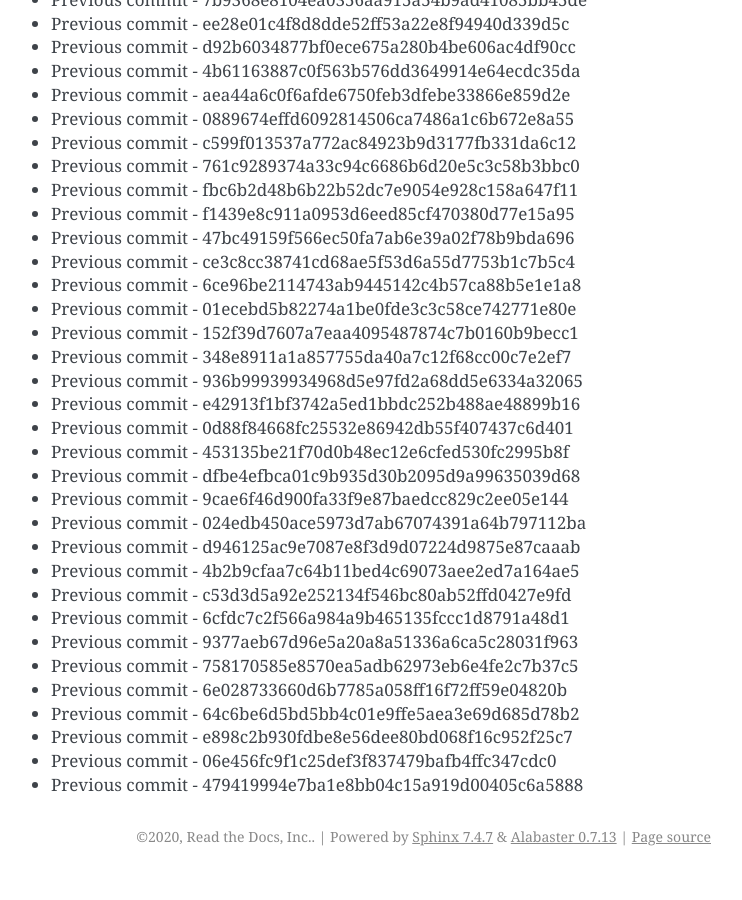
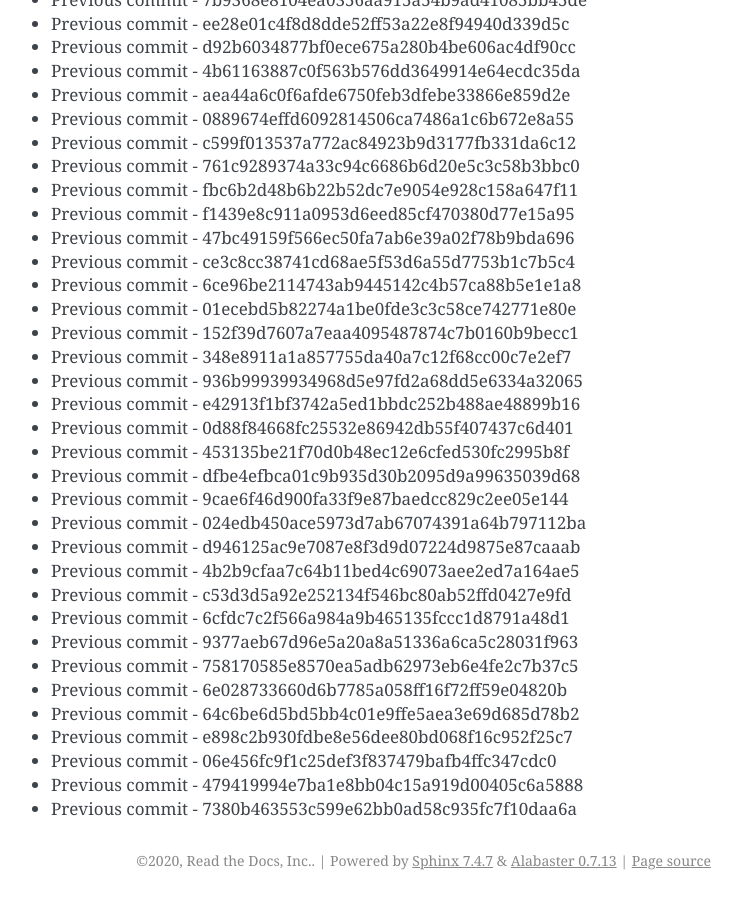
Before and after one commit to readthedocs/rtd-git-stresstest, a Sphinx documentation site: the page built from docs/updates.rst, in a window 1280 px wide and 900 px high, scrolled down 14220 px. Shown: the whole window, without its empty margins (399-1141 px from the left). Built offline with Sphinx 7.4.7, drawn with Linux system fonts in a browser that asks for light colours; before the commit the page ends 15096 px from its top, so only the background shows below that.

Commit message:
Generating commit from previous: 7380b463553c599e62bb0ad58c935fc7f10daa6a

```diff
--- a/docs/updates.rst
+++ b/docs/updates.rst
@@ -629,3 +629,4 @@ It can be tested for any performance characteristics.
 * Previous commit - e898c2b930fdbe8e56dee80bd068f16c952f25c7
 * Previous commit - 06e456fc9f1c25def3f837479bafb4ffc347cdc0
 * Previous commit - 479419994e7ba1e8bb04c15a919d00405c6a5888
+* Previous commit - 7380b463553c599e62bb0ad58c935fc7f10daa6a
```
